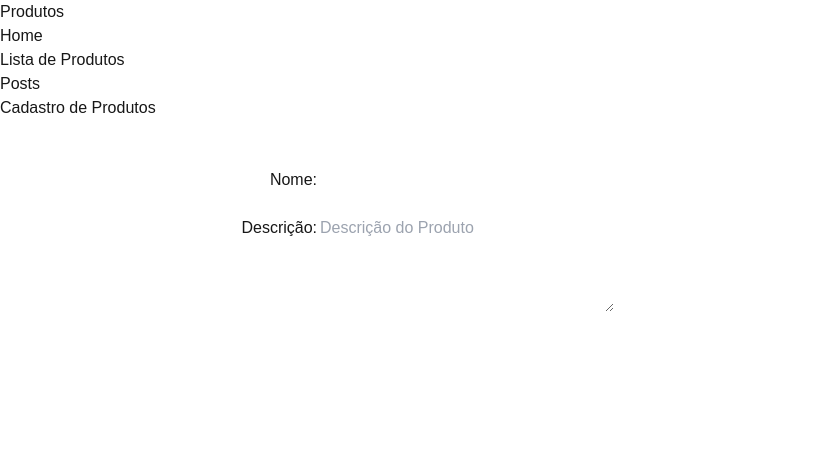
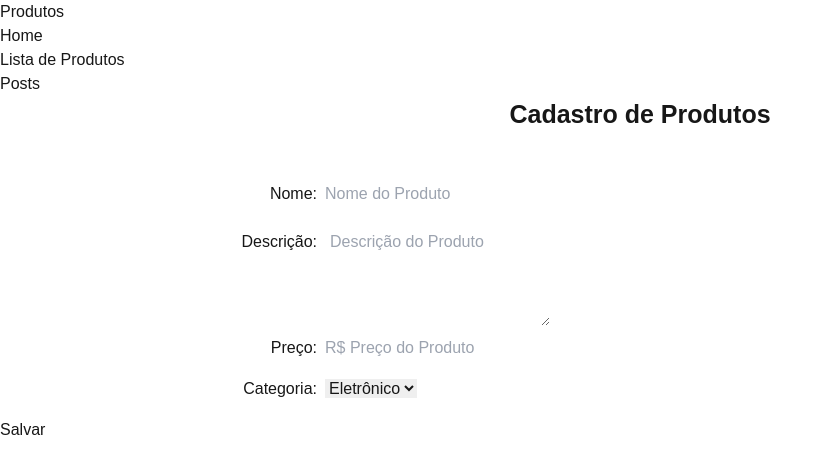
Before and after one commit to ViniKarnopp/produto_page, a Next.js app in the folder frontend/productpage/: page /cadastraproduto in a window 1280 px wide. Shown: the top 474 px of the page, without its empty margins (0-833 px from the left). Built offline with nearby package versions, Linux system fonts and the light colour scheme.

Commit message:
Frontend Modificando Página de Cadastrar Produto

```diff
--- a/frontend/productpage/src/app/cadastraproduto/page.tsx
+++ b/frontend/productpage/src/app/cadastraproduto/page.tsx
@@ -1,9 +1,9 @@
-
 export default function CadastraProduto() {
-    return(
+  return (
     <div>
-            <h1 className="justify-center">Cadastro de Produtos</h1>
-            <br /><br />
+      <h1 className="h1">Cadastro de Produtos</h1>
+      <br />
+      <br />
       <div className="flex justify-center">
         <form className="flex-col text-left">
           <div className="row">
@@ -11,16 +11,71 @@ export default function CadastraProduto() {
               <label htmlFor="NomeProduto">Nome: </label>
             </div>
             <div className="column-9 column input">
-                           <input type="text" name="NomeProduto" id="NomeProduto" />
+              <input
+                className="border border-zinc-900 rounded-md"
+                type="text"
+                name="NomeProduto"
+                id="NomeProduto"
+                placeholder="Nome do Produto"
+              />
             </div>
           </div>
-                    <br /><br />
+          <br />
+          <br />
           <div className="row">
             <div className="column-3 column label">
               <label htmlFor="Descricao">Descrição: </label>
             </div>
-                        <div className="column-9 column">
-                           <textarea id="Descricao" name="Descricao" cols={30} rows={4} placeholder="Descrição do Produto" />
+            <div className="column-9 column textarea">
+              <textarea
+                className="border border-zinc-900 rounded-md"
+                id="Descricao"
+                name="Descricao"
+                cols={22}
+                rows={4}
+                placeholder="Descrição do Produto"
+              />
+            </div>
+          </div>
+          <div className="row">
+            <div className="column-3 column label">
+              <label htmlFor="Preco">Preço: </label>
+            </div>
+            <div className="column-9 column input">
+              <input
+                className="border border-zinc-900 rounded-md"
+                type="number"
+                name="Preco"
+                min="0"
+                step="0.01"
+                placeholder="R$ Preço do Produto"
+              />
+            </div>
+            <div className="row">
+              <div className="column-3 column label">
+                <label htmlFor="Categoria">Categoria: </label>
+              </div>
+              <div className="column-9 column input">
+                <select
+                  className="border border-zinc-900 rounded-md"
+                  name="Categoria"
+                  id="Categoria"
+                >
+                  <option value="Eletrônico">Eletrônico</option>
+                  <option value="Roupas">Roupas</option>
+                  <option value="Alimentos">Alimentos</option>
+                  <option value="Livros">Livros</option>
+                  <option value="Outros">Outros</option>
+                </select>
+              </div>
+            </div>
+            <div className="row">
+              <button
+                className="bg-zinc-900 text-white p-1 rounded-md"
+                type="submit"
+              >
+                Salvar
+              </button>
             </div>
           </div>
         </form>
--- a/frontend/productpage/src/app/globals.css
+++ b/frontend/productpage/src/app/globals.css
@@ -44,7 +44,19 @@ body {
 
 .input {
   width: 60px;
-  height: 34px;
+  height: 30px;
   padding-left: 5px;
   box-sizing: border-box;
 }
+
+.textarea {
+  padding-left: 10px;
+  margin-bottom: 65px;
+}
+
+
+.h1 {
+  text-align: center;
+  font-size: 25px;
+  font-weight: bold;
+}
```
Lines whose indentation alone changed are shown as unchanged.
